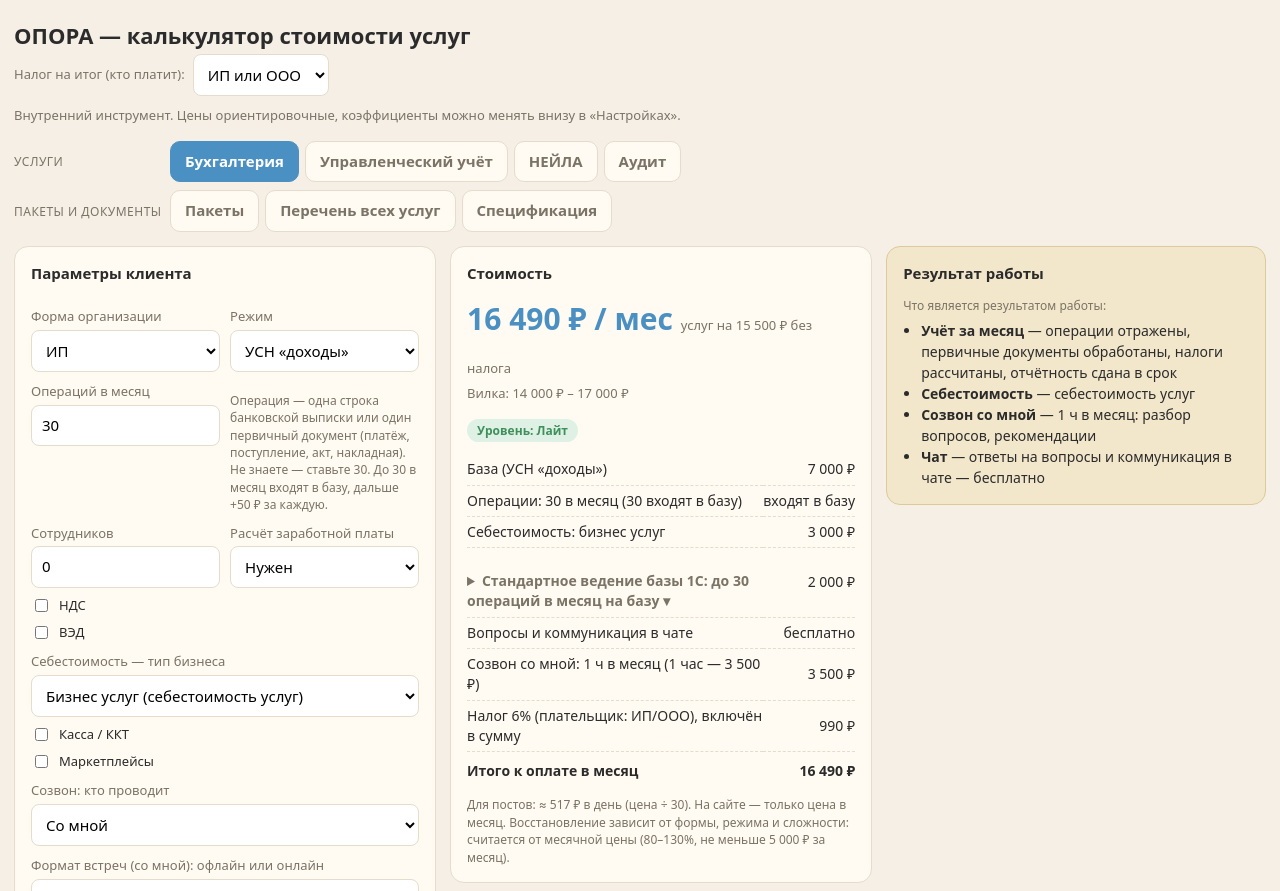
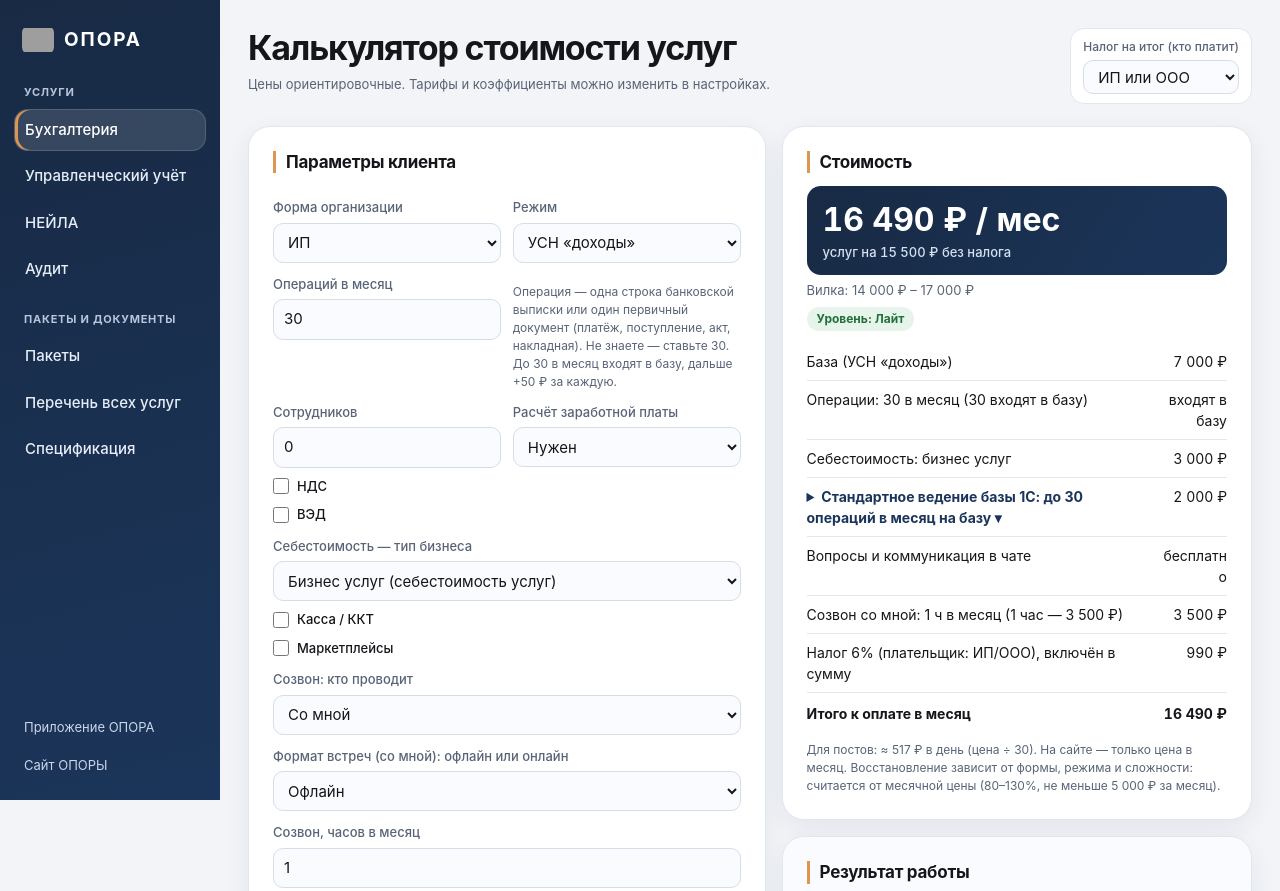
Before and after one commit to samitovvaar-blip/opora-service-calculator, a plain HTML site: page index.html in a window 1280 px wide. Shown: the top 891 px of the page. Drawn offline with Linux system fonts and the light colour scheme; grey boxes are pictures that could not be loaded.

Commit message:
Style the calculator to match the OPORA app

```diff
--- a/index.html
+++ b/index.html
@@ -5,78 +5,267 @@
 <meta name="viewport" content="width=device-width, initial-scale=1">
 <title>ОПОРА — калькулятор услуг</title>
 <style>
-:root{--bg:#f5efe6;--card:#fffaf2;--ink:#2b2b2b;--mut:#7a7366;--acc:#4a90c2;--acc2:#dcebf6;--ok:#3f8f5b;--warn:#c27a1a;--line:#e5dccd}
-*{box-sizing:border-box}
-body{margin:0;background:var(--bg);color:var(--ink);font:15px/1.45 system-ui,-apple-system,Segoe UI,Roboto,sans-serif}
-.wrap{max-width:1400px;margin:0 auto;padding:20px 14px 60px}
-h1{font-size:22px;margin:0 0 2px}.sub{color:var(--mut);margin-bottom:16px;font-size:13px}
-.tabs{display:flex;flex-direction:column;gap:8px;margin-bottom:14px}
-.trow{display:flex;gap:6px;flex-wrap:wrap;align-items:center}
-.tlab{width:150px;font-size:12px;color:var(--mut);text-transform:uppercase;letter-spacing:.04em}
-@media(max-width:760px){.tlab{width:100%}}
-.tab{border:1px solid var(--line);background:var(--card);padding:9px 14px;border-radius:10px;cursor:pointer;font-weight:600;color:var(--mut)}
-.tab.on{background:var(--acc);color:#fff;border-color:var(--acc)}
-.grid{display:grid;grid-template-columns:1.1fr .9fr;gap:14px}
-.grid:has(.res){grid-template-columns:1fr 1fr .9fr;align-items:start}
-@media(max-width:1100px){.grid:has(.res){grid-template-columns:1.1fr .9fr}.grid:has(.res) .res{grid-column:1/-1}}
-@media(max-width:760px){.grid,.grid:has(.res){grid-template-columns:1fr}}
-.sec td{padding:8px 10px!important;font-weight:700;color:#fff;border-bottom:none!important}
-.sec.sm td{background:#4a90c2}
-.sec.sb td{background:#5f9e6e}
-.card.res{background:#f3e7cb;border-color:#dcc99c}
-.card{background:var(--card);border:1px solid var(--line);border-radius:14px;padding:16px}
-.card h2{font-size:15px;margin:0 0 12px}
-label{display:block;font-size:13px;color:var(--mut);margin:10px 0 4px}
-select,input[type=number]{width:100%;padding:9px 10px;border:1px solid var(--line);border-radius:8px;background:#fff;font:inherit}
-.chk{display:flex;gap:8px;align-items:center;margin:8px 0;color:var(--ink);font-size:14px}
-.chk input{width:auto}
-.row{display:flex;gap:10px}.row>div{flex:1}
-.adesc{margin:-2px 0 10px 26px;font-size:13px;color:var(--mut)}.adesc summary{cursor:pointer;color:var(--acc)}.adesc div{padding:4px 0;line-height:1.5}
-.big{font-size:30px;font-weight:700;color:var(--acc)}
-.pill{display:inline-block;padding:3px 10px;border-radius:99px;background:var(--acc2);color:#245a82;font-size:12px;font-weight:600}
-.pill.ok{background:#dff1e5;color:var(--ok)}.pill.warn{background:#fbebd2;color:var(--warn)}
-table{width:100%;border-collapse:collapse;font-size:14px}
-td{padding:5px 0;border-bottom:1px dashed var(--line)}td:last-child{text-align:right;white-space:nowrap}
-.tot td{font-weight:700;border-bottom:none;padding-top:9px}
-.note{font-size:12px;color:var(--mut);margin-top:10px}
-details{margin-top:18px}summary{cursor:pointer;font-weight:600;color:var(--mut)}
-.set{display:grid;grid-template-columns:1fr 110px;gap:6px 10px;margin-top:10px;align-items:center}
-.set span{font-size:13px}
-button{border:1px solid var(--line);background:#fff;border-radius:8px;padding:8px 12px;cursor:pointer;font:inherit;margin-top:10px}
-.hide{display:none}
+:root {
+  color-scheme: light;
+  --bg: #f2f4f7;
+  --card: #fff;
+  --ink: #14161a;
+  --mut: #596477;
+  --acc: #1b355a;
+  --acc2: #e9edf8;
+  --nav: #1b355a;
+  --nav-dark: #182a44;
+  --orange: #dd954f;
+  --ok: #21713a;
+  --warn: #845016;
+  --line: #e2e7ef;
+  --radius: 22px;
+  --shadow: 0 8px 24px rgb(22 48 79 / 7%);
+}
+* { box-sizing: border-box; }
+[hidden], .hide { display: none !important; }
+body {
+  margin: 0;
+  background: var(--bg);
+  color: var(--ink);
+  font: 15px/1.5 Inter, system-ui, sans-serif;
+}
+button, input, select { font: inherit; }
+button { cursor: pointer; }
+a { color: inherit; }
+:focus-visible { outline: 3px solid var(--orange); outline-offset: 3px; }
 
-.doc{background:#fff;border:1px solid var(--line);border-radius:12px;padding:22px;margin-top:14px}
-.doc h3{margin:0 0 4px;font-size:18px}.doc .meta{color:var(--mut);font-size:13px;margin-bottom:14px}
-.doc h4{margin:16px 0 4px;font-size:14px}
-.doc table td:nth-child(2){color:var(--mut);font-size:13px;white-space:nowrap;padding:5px 12px;text-align:left}
-.lst h4{margin:18px 0 6px;font-size:15px}
-.lst table td:nth-child(2){white-space:nowrap;padding:5px 12px;text-align:right}
-.lst table td:nth-child(3){color:var(--mut);font-size:13px;text-align:left;white-space:nowrap}
-@media print{
-  body{background:#fff}
-  .wrap>h1,.wrap>.sub,.tabs,details,.noprint{display:none!important}
-  .doc{border:none;padding:0;margin:0}
+.layout { display: grid; grid-template-columns: 220px minmax(0, 1fr); min-height: 100vh; }
+.side {
+  position: sticky;
+  top: 0;
+  height: 100dvh;
+  overflow: auto;
+  display: flex;
+  flex-direction: column;
+  gap: 28px;
+  padding: 24px 14px 18px;
+  background: linear-gradient(165deg, var(--nav-dark), var(--nav));
+  color: #e7edf8;
+}
+.brand {
+  display: flex;
+  align-items: center;
+  gap: 10px;
+  padding-inline: 8px;
+  color: #fff;
+  font-size: 19px;
+  font-weight: 650;
+  letter-spacing: .1em;
+  text-decoration: none;
+}
+.brand img { width: 32px; height: 32px; border-radius: 9px; object-fit: contain; }
+.tabs, .trow, .side-links { display: grid; gap: 4px; }
+.tabs { gap: 20px; }
+.tlab {
+  padding: 0 10px 4px;
+  color: #b8c5db;
+  font-size: 11px;
+  font-weight: 650;
+  letter-spacing: .07em;
+  text-transform: uppercase;
+}
+.tab {
+  min-height: 42px;
+  padding: 9px 10px;
+  border: 1px solid transparent;
+  border-radius: 14px;
+  background: transparent;
+  color: inherit;
+  text-align: left;
+  font-weight: 550;
+}
+.tab:hover, .side-links a:hover { background: rgb(255 255 255 / 9%); }
+.tab.on {
+  border-color: rgb(255 255 255 / 15%);
+  background: rgb(255 255 255 / 13%);
+  box-shadow: inset 3px 0 var(--orange);
+  color: #fff;
+}
+.side-links { margin-top: auto; }
+.side-links a {
+  padding: 7px 10px;
+  border-radius: 10px;
+  color: #cbd6ea;
+  font-size: 13px;
+  text-decoration: none;
+}
+
+.wrap { width: 100%; max-width: 1480px; margin-inline: auto; padding: 28px 28px 64px; }
+.page-header {
+  display: flex;
+  justify-content: space-between;
+  align-items: start;
+  gap: 18px 24px;
+  margin-bottom: 22px;
+}
+h1 { margin: 0; font-size: clamp(24px, 4vw, 34px); line-height: 1.2; letter-spacing: -.035em; }
+.sub { margin-top: 6px; color: var(--mut); font-size: 13px; }
+.tax-control {
+  flex: 0 0 auto;
+  display: grid;
+  gap: 4px;
+  padding: 9px 12px;
+  border: 1px solid var(--line);
+  border-radius: 14px;
+  background: var(--card);
+}
+.tax-control label { margin: 0; font-size: 12px; }
+.tax-control select { min-height: 34px; padding-block: 5px; }
+
+.grid { display: grid; grid-template-columns: repeat(2, minmax(0, 1fr)); gap: 16px; align-items: start; }
+.grid:has(> .res) {
+  grid-template-columns: minmax(0, 1.1fr) minmax(0, 1fr);
+  grid-template-rows: auto 1fr;
+}
+.grid:has(> .res) > .card:first-child { grid-row: span 2; }
+.card {
+  min-width: 0;
+  padding: clamp(16px, 2vw, 24px);
+  border: 1px solid var(--line);
+  border-radius: var(--radius);
+  background: var(--card);
+  box-shadow: var(--shadow);
+}
+.card h2 {
+  margin: 0 0 13px;
+  padding-inline-start: 10px;
+  border-inline-start: 3px solid var(--orange);
+  font-size: 17px;
+  line-height: 1.3;
+  letter-spacing: -.015em;
+}
+.card.res { background: #f9fbff; }
+.card.res li + li { margin-top: 6px; }
+label { display: block; margin: 12px 0 5px; color: var(--mut); font-size: 13px; font-weight: 550; }
+select, input[type="number"], input[type="text"] {
+  width: 100%;
+  min-width: 0;
+  min-height: 40px;
+  padding: 8px 10px;
+  border: 1px solid #d5ddea;
+  border-radius: 10px;
+  background: #fafbfe;
+  color: var(--ink);
+}
+input[type="checkbox"] { width: 16px; height: 16px; margin: 0; accent-color: var(--acc); }
+.chk { display: flex; gap: 8px; align-items: center; margin: 9px 0; color: var(--ink); font-size: 14px; }
+.row { display: flex; flex-wrap: wrap; gap: 8px 12px; }
+.row > div { flex: 1 1 9rem; min-width: 0; }
+.note { margin-top: 9px; color: var(--mut); font-size: 12px; overflow-wrap: anywhere; }
+details { margin-top: 14px; }
+summary { color: var(--acc); font-weight: 650; cursor: pointer; }
+.adesc { margin: -1px 0 10px 24px; color: var(--mut); font-size: 13px; }
+.adesc div { padding-top: 4px; }
+button:not(.tab) {
+  margin-top: 10px;
+  padding: 8px 12px;
+  border: 1px solid #d5ddea;
+  border-radius: 10px;
+  background: #f4f6fb;
+  color: var(--acc);
+  font-weight: 650;
+}
+button:not(.tab):hover { background: #e9edf8; }
+#sp_done { border-color: var(--orange); background: var(--orange); color: #1c2738; }
+#sp_done:hover { background: #e7a664; }
+.big {
+  padding: 14px 16px;
+  border-radius: 14px;
+  background: linear-gradient(125deg, var(--nav-dark), var(--nav));
+  color: #fff;
+  font-size: clamp(22px, 3vw, 32px);
+  font-weight: 750;
+  line-height: 1.22;
+  font-variant-numeric: tabular-nums;
+  overflow-wrap: anywhere;
+}
+.price-note { display: block; margin-top: 6px; color: #d5e1f1; font-size: 13px; font-weight: 450; }
+.pill { display: inline-block; margin-top: 7px; padding: 3px 10px; border-radius: 99px; background: var(--acc2); color: var(--acc); font-size: 12px; font-weight: 650; }
+.pill.ok { background: #e6f4eb; color: var(--ok); }
+.pill.warn { background: #fff0dd; color: var(--warn); }
+table { width: 100%; border-collapse: collapse; font-size: 14px; }
+td { padding: 8px 0; border-bottom: 1px solid var(--line); vertical-align: top; overflow-wrap: anywhere; }
+td:last-child { padding-inline-start: 8px; text-align: right; font-variant-numeric: tabular-nums; }
+td > details { margin: 0; }
+.tot td { border-bottom: 0; padding-top: 10px; font-weight: 750; }
+.sec td { padding: 7px 9px; border: 0; background: var(--acc2); color: var(--acc); font-size: 12px; font-weight: 750; }
+.sec.sb td { background: #e6f4eb; color: var(--ok); }
+.settings { margin-top: 18px; }
+.set { display: grid; grid-template-columns: minmax(0, 1fr) minmax(65px, 110px); align-items: center; gap: 8px 12px; margin-top: 14px; font-size: 13px; }
+.doc { background: var(--card); border: 1px solid var(--line); border-radius: var(--radius); padding: clamp(14px, 3vw, 26px); margin-top: 14px; }
+.doc h3 { margin: 0 0 4px; font-size: 20px; }
+.doc .meta { color: var(--mut); margin-bottom: 14px; overflow-wrap: anywhere; }
+.doc h4, .lst h4 { margin: 18px 0 6px; font-size: 15px; }
+.doc table td:nth-child(2), .lst table td:nth-child(3) { color: var(--mut); font-size: 12px; padding-inline: 8px; text-align: left; }
+.lst table td:nth-child(2) { padding-inline: 8px; text-align: right; font-variant-numeric: tabular-nums; }
+@media (max-width: 1000px) {
+  .layout { grid-template-columns: 190px minmax(0, 1fr); }
+  .wrap { padding: 22px 18px 48px; }
+  .page-header { flex-wrap: wrap; }
+}
+@media (max-width: 760px) {
+  .layout { display: block; }
+  .side { position: static; height: auto; gap: 12px; padding: 14px 12px; }
+  .tabs { gap: 10px; }
+  .trow { display: flex; flex-wrap: wrap; }
+  .tlab { flex-basis: 100%; padding-bottom: 0; }
+  .tab { min-height: 36px; padding: 5px 10px; font-size: 13px; }
+  .side-links { display: flex; flex-wrap: wrap; }
+  .wrap { padding: 18px 12px 38px; }
+  .grid, .grid:has(> .res) { grid-template-columns: minmax(0, 1fr); grid-template-rows: auto; }
+  .grid:has(> .res) > .card:first-child { grid-row: auto; }
+}
+@media print {
+  body, .card, .doc { background: #fff; }
+  .layout { display: block; }
+  .wrap { padding: 0; }
+  .side, .page-header, details, .noprint { display: none !important; }
+  .doc { border: 0; padding: 0; margin: 0; }
 }
 </style>
 </head>
 <body>
-<div class="wrap">
-  <h1>ОПОРА — калькулятор стоимости услуг</h1>
-  <div class="noprint" style="margin:0 0 10px;display:flex;gap:8px;align-items:center;flex-wrap:wrap"><span style="font-size:13px;color:var(--mut)">Налог на итог (кто платит):</span><select id="g_tax" style="width:auto"><option value="ip" selected>ИП или ООО</option><option value="fl">Физлицо</option><option value="none">Без налога</option></select></div>
-  <div class="sub">Внутренний инструмент. Цены ориентировочные, коэффициенты можно менять внизу в «Настройках».</div>
-  <div class="tabs">
-    <div class="trow"><span class="tlab">Услуги</span>
-      <div class="tab on" data-t="buh">Бухгалтерия</div>
-      <div class="tab" data-t="mgmt">Управленческий учёт</div>
-      <div class="tab" data-t="neyla">НЕЙЛА</div>
-      <div class="tab" data-t="audit">Аудит</div>
+<div class="layout">
+  <aside class="side">
+    <a class="brand" href="./">
+      <img src="https://samitovvaar-blip.github.io/OPORA/logo.png" alt="" width="32" height="32">
+      <span>ОПОРА</span>
+    </a>
+    <nav class="tabs" aria-label="Разделы калькулятора">
+      <div class="trow"><span class="tlab">Услуги</span>
+        <button type="button" class="tab on" data-t="buh" aria-controls="t-buh" aria-pressed="true">Бухгалтерия</button>
+        <button type="button" class="tab" data-t="mgmt" aria-controls="t-mgmt" aria-pressed="false">Управленческий учёт</button>
+        <button type="button" class="tab" data-t="neyla" aria-controls="t-neyla" aria-pressed="false">НЕЙЛА</button>
+        <button type="button" class="tab" data-t="audit" aria-controls="t-audit" aria-pressed="false">Аудит</button>
+      </div>
+      <div class="trow"><span class="tlab">Пакеты и документы</span>
+        <button type="button" class="tab" data-t="pack" aria-controls="t-pack" aria-pressed="false">Пакеты</button>
+        <button type="button" class="tab" data-t="list" aria-controls="t-list" aria-pressed="false">Перечень всех услуг</button>
+        <button type="button" class="tab" data-t="spec" aria-controls="t-spec" aria-pressed="false">Спецификация</button>
+      </div>
+    </nav>
+    <div class="side-links">
+      <a href="https://samitovvaar-blip.github.io/OPORA/#/">Приложение ОПОРА</a>
+      <a href="https://oporasamitovva.ru/">Сайт ОПОРЫ</a>
     </div>
-    <div class="trow"><span class="tlab">Пакеты и документы</span>
-      <div class="tab" data-t="pack">Пакеты</div>
-      <div class="tab" data-t="list">Перечень всех услуг</div>
-      <div class="tab" data-t="spec">Спецификация</div>
-    </div>
-  </div>
+  </aside>
+  <main class="wrap">
+    <header class="page-header">
+      <div>
+        <h1>Калькулятор стоимости услуг</h1>
+        <div class="sub">Цены ориентировочные. Тарифы и коэффициенты можно изменить в настройках.</div>
+      </div>
+      <div class="tax-control">
+        <label for="g_tax">Налог на итог (кто платит)</label>
+        <select id="g_tax"><option value="ip" selected>ИП или ООО</option><option value="fl">Физлицо</option><option value="none">Без налога</option></select>
+      </div>
+    </header>
 
   <!-- БУХГАЛТЕРИЯ -->
   <div id="t-buh" class="grid">
@@ -171,7 +360,7 @@ button{border:1px solid var(--line);background:#fff;border-radius:8px;padding:8p
   <div id="t-pack" class="hide">
     <div class="card" style="margin:0 0 14px"><label style="margin-top:0">Бухгалтерия клиента</label><select id="p_acc"><option value="our">Бухгалтерию ведём мы (по расчёту клиента из вкладки «Бухгалтерия»)</option><option value="own">Бухгалтерия не нужна — только управленка</option></select>
       <div class="note">Пакет — это управленческий учёт. Цифры: базовый управленческий учёт. Контроль: всё из Цифр, а также бюджет и план-факт, второй созвон со мной и товарный учёт (всего 2 созвона со мной в месяц). Бухгалтерия прибавляется отдельно по расчёту клиента.</div></div>
-    <div class="grid" style="grid-template-columns:1fr 1fr">
+    <div class="grid">
       <div class="card" id="pk1"></div>
       <div class="card" id="pk2"></div>
     </div>
@@ -250,12 +439,12 @@ button{border:1px solid var(--line);background:#fff;border-radius:8px;padding:8p
     <div class="card noprint">
       <h2>Что включить в спецификацию</h2>
       <div class="row">
-        <div><label>Клиент</label><input type="text" id="sp_client" placeholder="ИП Иванов И.И. / ООО «...»" style="width:100%;padding:9px 10px;border:1px solid var(--line);border-radius:8px;font:inherit"></div>
-        <div><label>Договор №</label><input type="text" id="sp_no" style="width:100%;padding:9px 10px;border:1px solid var(--line);border-radius:8px;font:inherit"></div>
+        <div><label>Клиент</label><input type="text" id="sp_client" placeholder="ИП Иванов И.И. / ООО «...»"></div>
+        <div><label>Договор №</label><input type="text" id="sp_no"></div>
       </div>
       <div class="row">
-        <div><label>Дата</label><input type="text" id="sp_date" style="width:100%;padding:9px 10px;border:1px solid var(--line);border-radius:8px;font:inherit"></div>
-        <div><label>Исполнитель</label><input type="text" id="sp_exec" value="ОПОРА" style="width:100%;padding:9px 10px;border:1px solid var(--line);border-radius:8px;font:inherit"></div>
+        <div><label>Дата</label><input type="text" id="sp_date"></div>
+        <div><label>Исполнитель</label><input type="text" id="sp_exec" value="ОПОРА"></div>
       </div>
       <label>Пакет</label>
       <select id="sp_pk"><option value="none">Без пакета (услуги по отдельности)</option><option value="1">ОПОРА-Цифры</option><option value="2">ОПОРА-Контроль</option></select>
@@ -267,7 +456,7 @@ button{border:1px solid var(--line);background:#fff;border-radius:8px;padding:8p
       <div class="chk"><input type="checkbox" id="sp_a"><label style="margin:0;color:inherit">Аудит (вкладка «Аудит»)</label></div>
       <div class="note">Всё берётся из того, что выбрано на вкладках. Изменил настройки — нажми «Готово» ещё раз.</div>
       <div style="display:flex;gap:8px;flex-wrap:wrap;margin-top:10px">
-        <button type="button" id="sp_done" style="background:var(--acc);color:#fff;border-color:var(--acc);font-weight:600;margin:0">Готово</button>
+        <button type="button" id="sp_done" style="margin:0">Готово</button>
         <button type="button" id="sp_print" style="margin:0" class="hide">Печать / сохранить в PDF</button>
         <button type="button" id="sp_copy" style="margin:0" class="hide">Скопировать текстом</button>
       </div>
@@ -276,11 +465,12 @@ button{border:1px solid var(--line);background:#fff;border-radius:8px;padding:8p
     <div class="doc hide" id="sp_doc"></div>
   </div>
 
-  <details>
+  <details class="card settings">
     <summary>Настройки (цены и коэффициенты)</summary>
     <div class="set" id="settings"></div>
     <button id="reset">Сбросить к исходным</button>
   </details>
+  </main>
 </div>
 
 <script>
@@ -344,7 +534,7 @@ function extras(x){const L=[],n=Math.max(0,Math.round(num(x+"_tblc")));
   $(x+"_extnote").textContent=`Разовые услуги, в ежемесячную стоимость не входят. Таблица — ${rub(S.i_tbl)} за создание (ведение не включено). Цифровой офис — ${rub(S.i_office)}: собираю документы и таблицы со всех отделов и структурирую.`;
   return L}
 function extRows(L){if(!L.length)return [];const sum=L.reduce((a,x)=>a+x[1],0);return L.map(x=>["Разово: "+x[0],rub(x[1])]).concat(taxRows(sum,"Итого разово: таблицы и цифровой офис"))}
-function bigPrice(v,suf){const r=taxRate();suf=suf||"";if(!r)return rub(v)+suf;return `${rub(grossUp(v,r))}${suf} <span style="font-size:13px;font-weight:400;color:var(--mut)">услуг на ${rub(v)} без налога</span>`}
+function bigPrice(v,suf){const r=taxRate();suf=suf||"";if(!r)return rub(v)+suf;return `${rub(grossUp(v,r))}${suf} <span class="price-note">услуг на ${rub(v)} без налога</span>`}
 function gx(v){const r=taxRate();return r?grossUp(v,r):v}
 function taxRows(total,lab,skipNone){const r=taxRate();if(!r)return skipNone?[]:[[lab,rub(total),"tot"]];const g=grossUp(total,r);return [[`Налог ${r}% (${taxLabel()}), включён в сумму`,rub(g-total)],[lab.startsWith("Итого")?lab.replace("Итого","Итого к оплате"):"К оплате: "+lab.charAt(0).toLowerCase()+lab.slice(1),rub(g),"tot"]]}
 function plEmp(n){const a=n%100,b=n%10;return n+" "+((a>=11&&a<=14)?"сотрудников":b===1?"сотрудник":(b>=2&&b<=4)?"сотрудника":"сотрудников")}
@@ -711,7 +901,10 @@ $("sp_copy").onclick=()=>{if(SPEC)copyText(specText(SPEC),"sp_msg")};
 
 // вкладки
 document.querySelectorAll(".tab").forEach(t=>t.onclick=()=>{
-  document.querySelectorAll(".tab").forEach(x=>x.classList.toggle("on",x===t));
+  document.querySelectorAll(".tab").forEach(x=>{
+    x.classList.toggle("on",x===t);
+    x.setAttribute("aria-pressed",String(x===t));
+  });
   ["buh","mgmt","neyla","pack","audit","list","spec"].forEach(k=>$("t-"+k).classList.toggle("hide",k!==t.dataset.t));
 });
 document.addEventListener("input",e=>{if(!e.target.closest("#settings"))renderAll()});
```
